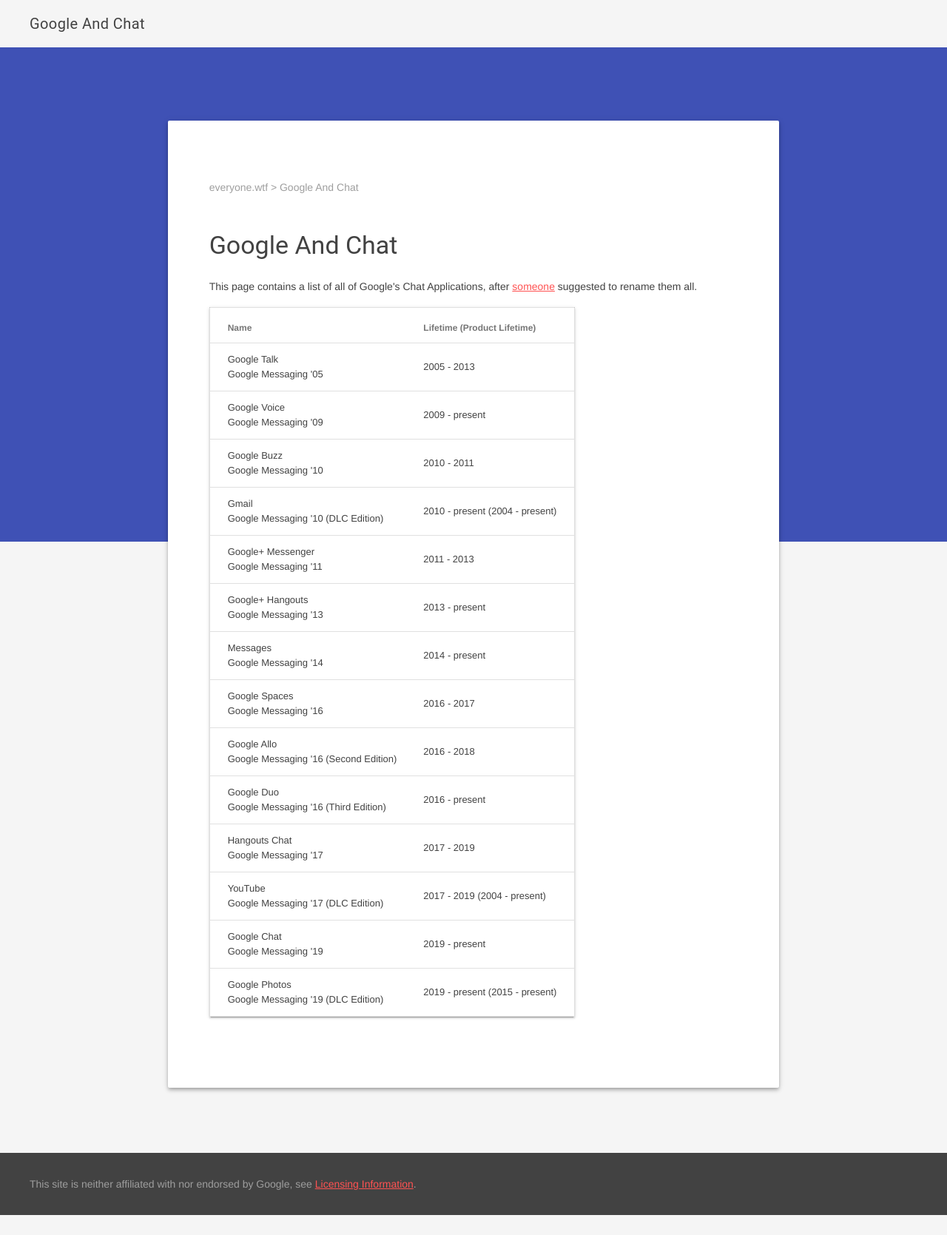
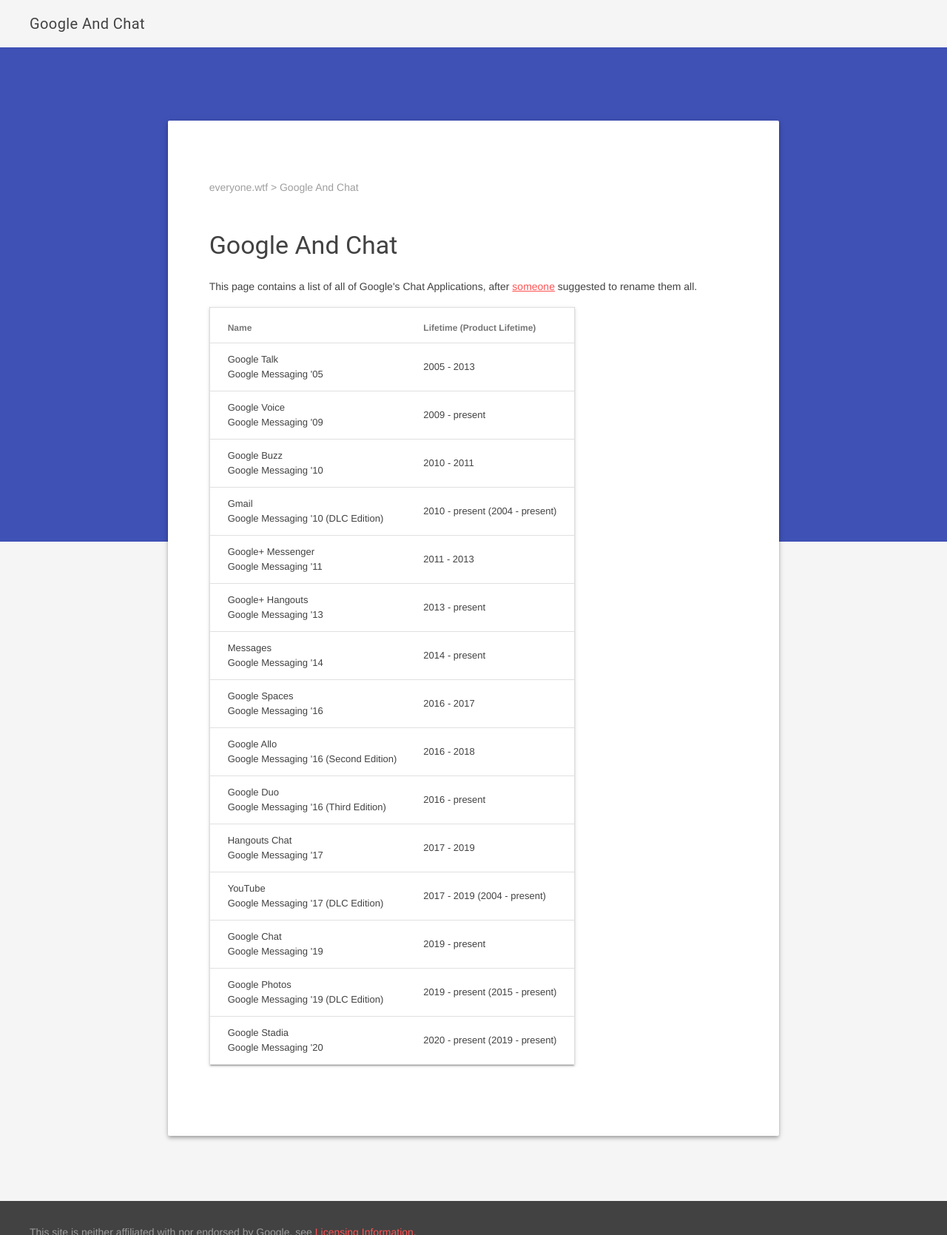
Before and after one commit to tkw1536/googlechat.everyone.wtf, a Jekyll site: the page built from index.html, in a window 1280 px wide. Shown: the whole page at 74% size. Built offline with Jekyll 4.4.1, drawn with Linux system fonts in a browser that asks for light colours.

Commit message:
Add Google Stadia

```diff
--- a/_data/products.yml
+++ b/_data/products.yml
@@ -62,3 +62,8 @@
   lifetime: "2019 - present"
   suffix: "DLC Edition"
   productLifetime: "2015 - present"
+
+- product: "Google Stadia"
+  name: "Google Messaging '20"
+  lifetime: "2020 - present"
+  productLifetime: "2019 - present"
```
